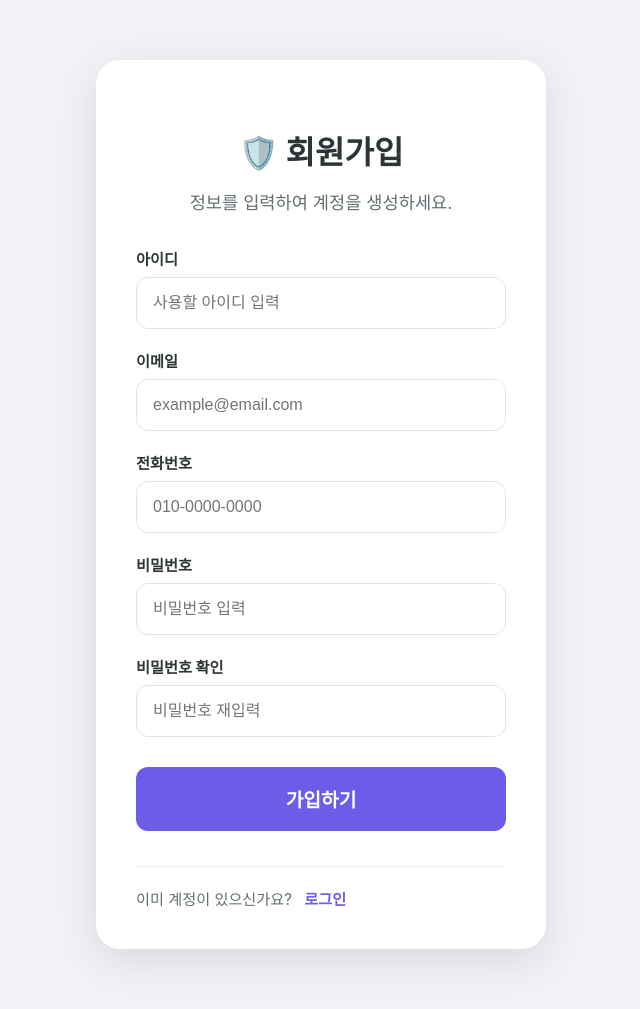
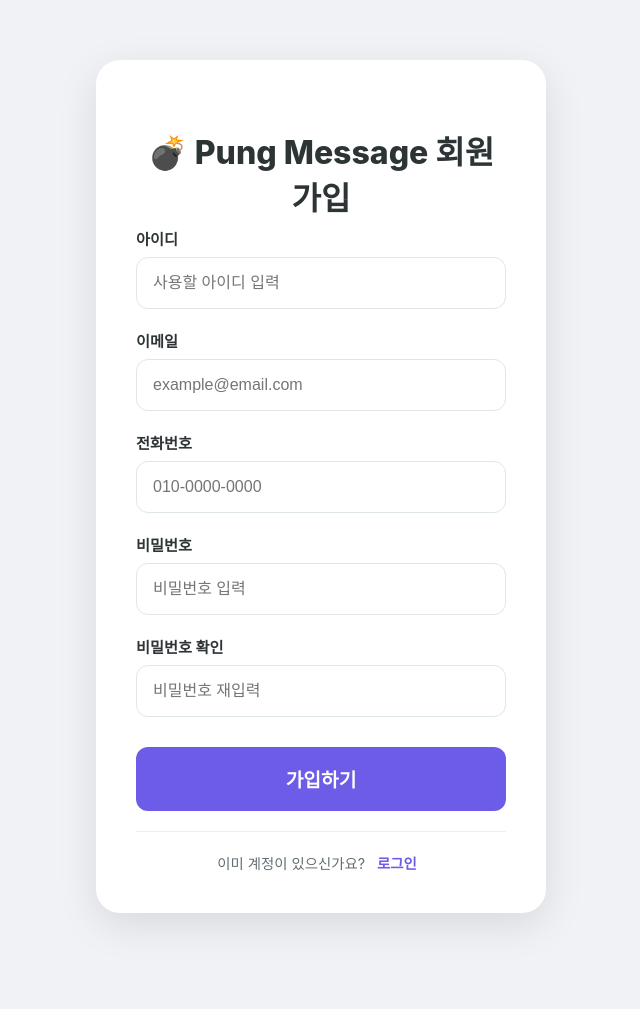
Before and after one commit to nagyeong-lee/secret-message-service, a Django app: page /auth/signup/ in a window 1280 px wide. Shown: the whole page, without its empty margins (319-959 px from the left). After the commit the page ends 925 px from the top, so only its background shows below. Run offline with Django 5.2, Linux system fonts and the light colour scheme.

Commit message:
화면 구성 완료

```diff
--- a/api/templates/auth/signup.html
+++ b/api/templates/auth/signup.html
@@ -8,14 +8,11 @@
 </head>
 
 <body>
-    <div class="auth-container">
-        <h2>🛡️ 회원가입</h2>
-        <p class="auth-subtitle">정보를 입력하여 계정을 생성하세요.</p>
+    <div class="container">
+        <h2>💣 Pung Message 회원가입</h2>
 
-        <form method="POST" class="auth-form">
-            {% csrf_token %}
-
-            <div class="input-group">
+        <form method="POST" onsubmit="alert('회원가입이 완료되었습니다!');">
+            {% csrf_token %} <div class="input-group">
                 <label>아이디</label>
                 <input type="text" name="username" placeholder="사용할 아이디 입력" required>
             </div>
@@ -27,7 +24,7 @@
 
             <div class="input-group">
                 <label>전화번호</label>
-                <input type="tel" name="phone" placeholder="010-0000-0000" required>
+                <input type="tel" name="phone" placeholder="010-0000-0000">
             </div>
 
             <div class="input-group">
@@ -40,10 +37,10 @@
                 <input type="password" name="password_confirm" placeholder="비밀번호 재입력" required>
             </div>
 
-            <button type="submit" class="btn-submit">가입하기</button>
+            <button type="submit" class="btn-main">가입하기</button>
 
-            <div class="auth-footer">
-                이미 계정이 있으신가요? <a href="/auth/login/">로그인</a>
+            <div class="auth-footer" style="margin-top: 20px; font-size: 0.9rem;">
+                이미 계정이 있으신가요? <a href="/auth/login/" style="color: #6c5ce7;">로그인</a>
             </div>
         </form>
     </div>
```
Also changed, not shown: db.sqlite3.
